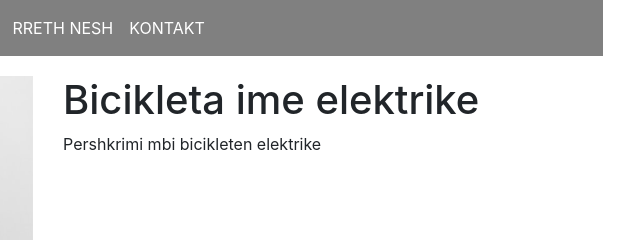
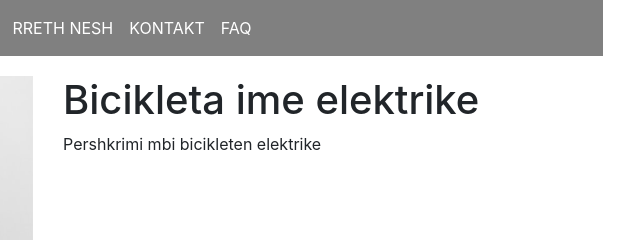
Before and after one commit to feridedev/feridedev.github.io, a plain HTML site: page index.html in a window 1280 px wide. Shown: the top 240 px of the page, 592-1232 px from the left. Drawn offline with nearby package versions, Linux system fonts and the light colour scheme.

Commit message:
faq page

```diff
--- a/index.html
+++ b/index.html
@@ -30,6 +30,9 @@
 				      </li>
 				       <li class="nav-item">
 				        <a class="nav-link" href="kontakt.html">KONTAKT</a>
+				      </li>
+				       <li class="nav-item">
+				        <a class="nav-link" href="#">FAQ</a>
 				      </li>
 				    </ul>
 				  </div>
```
